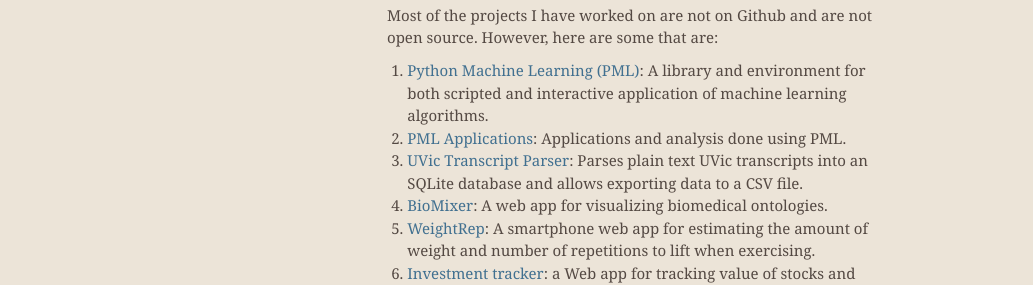
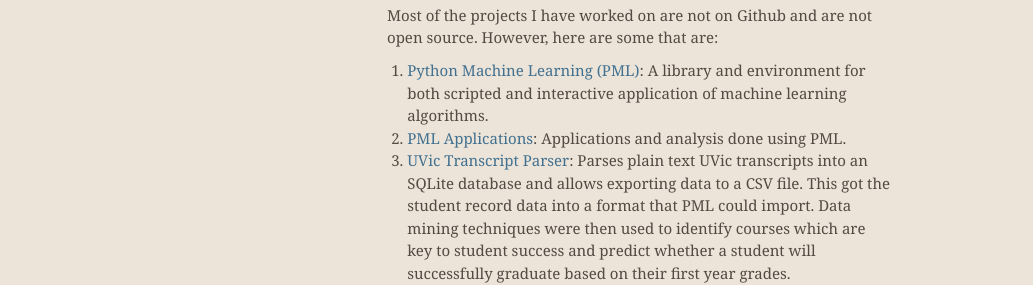
Before and after one commit to drusk/drusk.github.com, a plain HTML site: page index.html in a window 1280 px wide. Shown: the part 667-952 px from the top of the page, without its empty margins (0-1033 px from the left). Drawn offline with nearby package versions, Linux system fonts and the light colour scheme.

Commit message:
Updated description of UVic Transcript Parser project to give it context.

```diff
--- a/index.html
+++ b/index.html
@@ -59,7 +59,7 @@
 <ol>
 <li><a href="https://github.com/drusk/pml">Python Machine Learning (PML)</a>: A library and environment for both scripted and interactive application of machine learning algorithms.</li>
 <li><a href="https://github.com/drusk/pml-applications">PML Applications</a>: Applications and analysis done using PML.</li>
-<li><a href="https://github.com/drusk/uvic-transcript-parser">UVic Transcript Parser</a>: Parses plain text UVic transcripts into an SQLite database and allows exporting data to a CSV file.</li>
+<li><a href="https://github.com/drusk/uvic-transcript-parser">UVic Transcript Parser</a>: Parses plain text UVic transcripts into an SQLite database and allows exporting data to a CSV file.  This got the student record data into a format that PML could import.  Data mining techniques were then used to identify courses which are key to student success and predict whether a student will successfully graduate based on their first year grades.</li>
 <li><a href="https://github.com/thechiselgroup/biomixer">BioMixer</a>: A web app for visualizing biomedical ontologies.</li>
 <li><a href="https://github.com/drusk/WeightRep">WeightRep</a>: A smartphone web app for estimating the amount of weight and number of repetitions to lift when exercising.</li>
 <li><a href="https://github.com/drusk/investment-tracker">Investment tracker</a>: a Web app for tracking value of stocks and investments</li>
```
